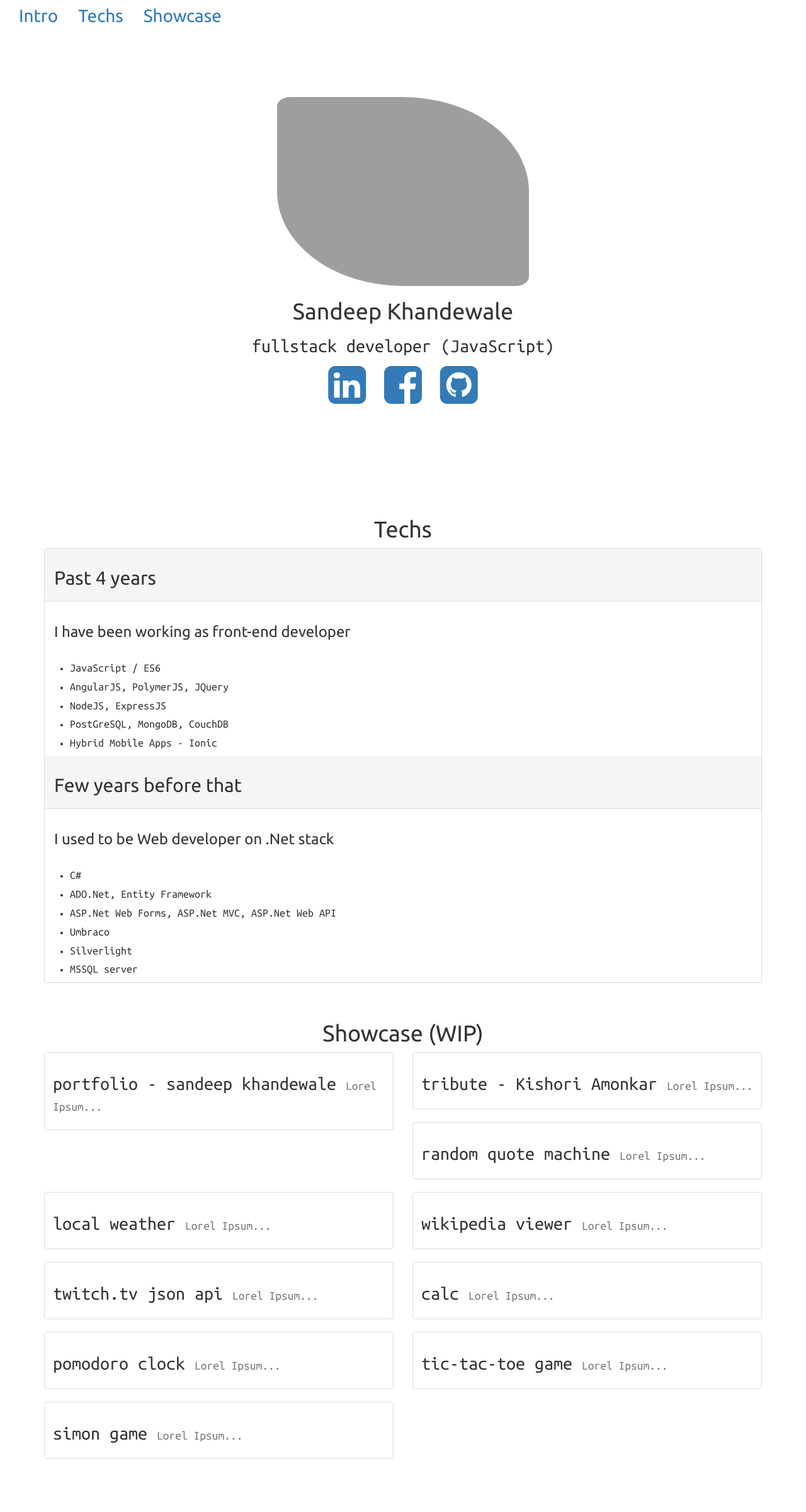
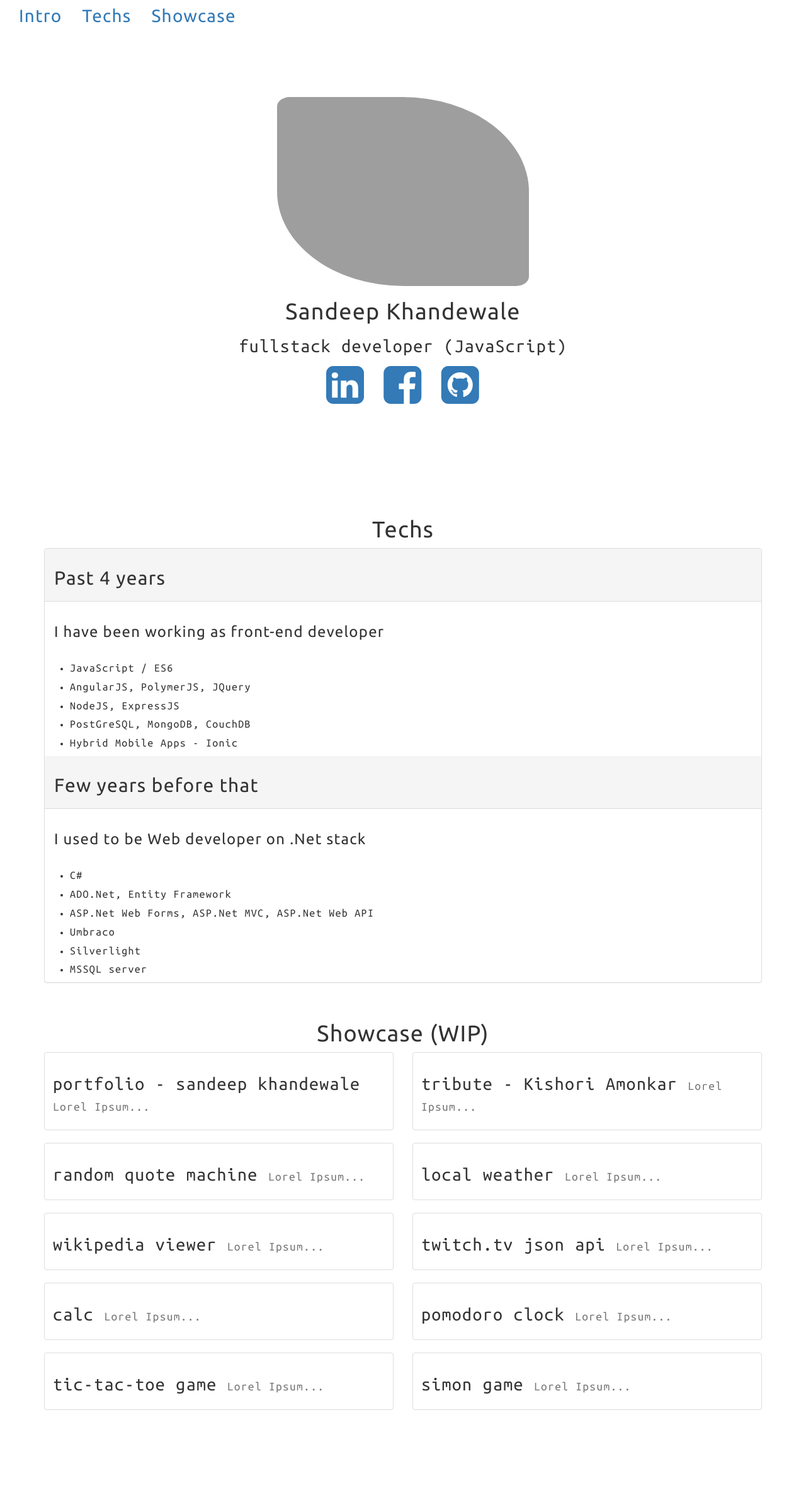
Before and after one commit to learner1024/learner1024.github.io, a web app: file index.html in a window 1280 px wide. Shown: the whole page at 63% size. Run offline with its HTML, style and script files only (its server is not run), Linux system fonts and the light colour scheme; some libraries are stand-ins or nearby versions; grey boxes are pictures that could not be loaded.

Commit message:
thanks to Race again

```diff
--- a/css/app.css
+++ b/css/app.css
@@ -11,6 +11,7 @@ section{
 }
 body {
     font-family: 'Ubuntu', sans-serif;
+    letter-spacing: 0.1vw;
 }
 
 .umono{
```
Also changed, not shown: index.html (+1 -1 lines), views/index.pug (line endings or trailing spaces).
